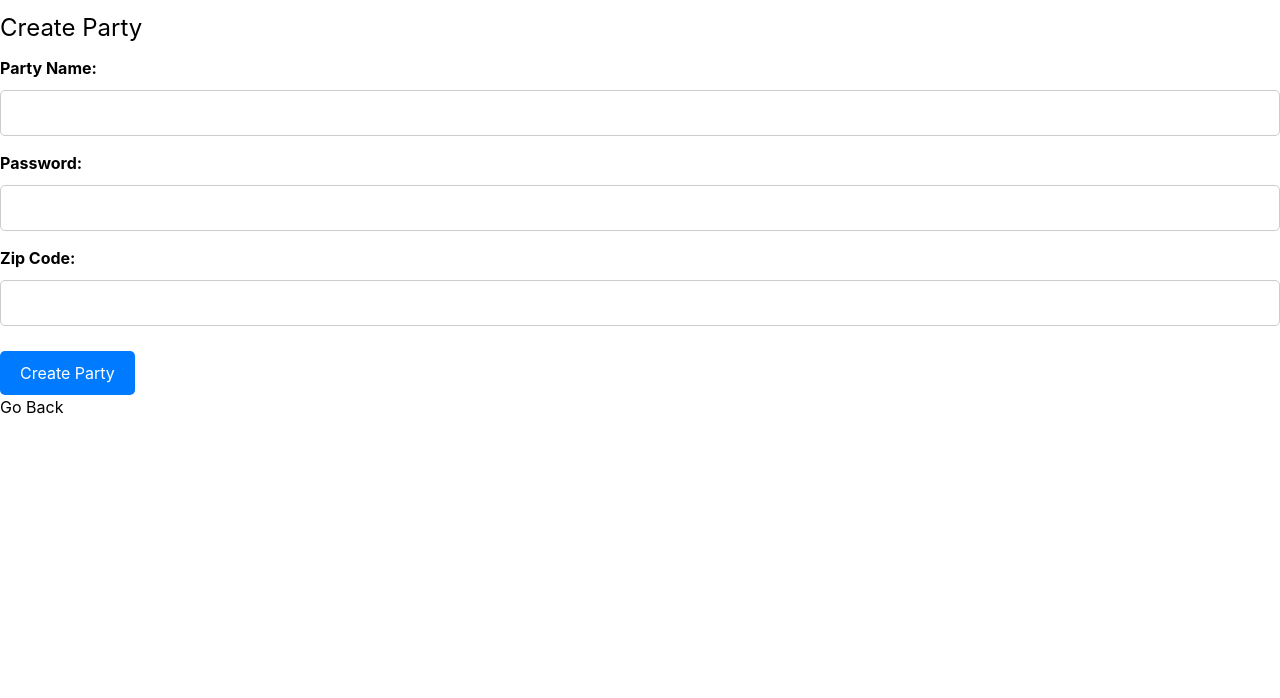
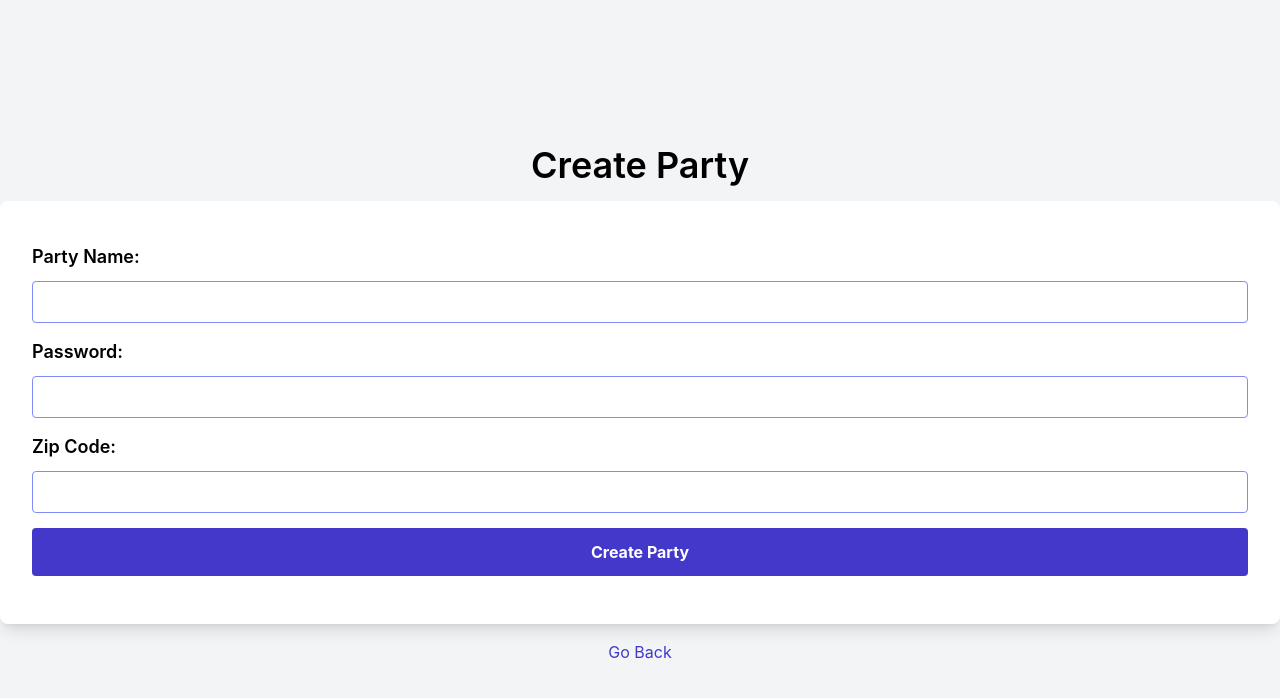
Before and after one commit to amyma13/chickenTinder, a React (Create React App) app in the folder chicken-tinder/: page /createParty in a window 1280 px wide. Shown: the top 698 px of the page. Built offline with nearby package versions, Linux system fonts and the light colour scheme.

Commit message:
new style applied to create party, view and edit profile

```diff
--- a/chicken-tinder/src/createParty.js
+++ b/chicken-tinder/src/createParty.js
@@ -65,43 +65,55 @@ function CreateParty() {
 
 
   return (
-    <div className="create-party-container">
-      <h1>Create Party</h1>
+    <div className="bg-gray-100 min-h-screen flex flex-col items-center justify-center">
+      <h1 className="text-4xl font-semibold mt-2 mb-4">
+        Create Party
+      </h1>
+      <div className="container mx-auto bg-white p-8 rounded-lg shadow-lg">
         <form onSubmit={handleSubmit}>
-        <div className="form-group">
-          <label>Party Name:</label>
+          <div className="form-group mb-4">
+            <label className="text-lg font-semibold">Party Name:</label>
             <input
               type="text"
               name="partyName"
               value={formData.partyName}
               onChange={handleChange}
               required
+              className="text-gray-700 border border-indigo-400 rounded w-full py-2 px-3"
             />
           </div>
-        <div className="form-group">
-          <label>Password:</label>
+          <div className="form-group mb-4">
+            <label className="text-lg font-semibold">Password:</label>
             <input
               type="password"
               name="password"
               value={formData.password}
               onChange={handleChange}
               required
+              className="text-gray-700 border border-indigo-400 rounded w-full py-2 px-3"
             />
           </div>
-        <div className="form-group">
-          <label>Zip Code:</label>
+          <div className="form-group mb-4">
+            <label className="text-lg font-semibold">Zip Code:</label>
             <input
-            type="text" // Changed type to 'text'
+              type="text"
               name="zipcode"
               value={formData.zipcode}
               onChange={handleChange}
               required
+              className="text-gray-700 border border-indigo-400 rounded w-full py-2 px-3"
             />
           </div>
-        <button type="submit" className="submit-button">Create Party</button>
+          <button
+            type="submit"
+            className="bg-indigo-700 hover:bg-purple-700 text-white font-bold py-3 px-4 rounded w-full"
+          >
+            Create Party
+          </button>
         </form>
-      <div>{success}</div>
-      <Link to="/homepage">Go Back</Link>
+        <div className="text-indigo-700 mt-4">{success}</div>
+      </div>
+      <Link to="/homepage" className="text-indigo-700 mt-4">Go Back</Link>
     </div>
   );
 }
--- a/chicken-tinder/src/profile.js
+++ b/chicken-tinder/src/profile.js
@@ -14,26 +14,26 @@ function Profile() {
         console.log(auth.currentUser.email);
         const docUserInfo = await getDoc(docUsers);
         console.log("Doc Data:", docUserInfo.data());
-        if (docUserInfo.exists()){
+        if (docUserInfo.exists()) {
           //setMyParties(docParties.data().party)
           const dat = docUserInfo.data();
           console.log("Got it");
           let name = "";
           let city = "";
-            let zipCode ="";
-            if ('name' in dat){
+          let zipCode = "";
+          if ('name' in dat) {
             name = dat.name;
           }
-            else{
+          else {
             name = auth.currentUser.displayName;
           }
-            if ('city' in dat){
+          if ('city' in dat) {
             city = dat.city;
           }
-            if ('zipCode' in dat){
+          if ('zipCode' in dat) {
             zipCode = dat.city;
           }
-            setFormData({name: name, city: city, zipCode: zipCode});
+          setFormData({ name: name, city: city, zipCode: zipCode });
 
         } else {
           console.log("User not found")
@@ -43,7 +43,7 @@ function Profile() {
       }
     };
     fetchUserInfo();
-  },[])
+  }, [])
 
   const [formData, setFormData] = useState({
     name: '',
@@ -76,50 +76,61 @@ function Profile() {
       });
       console.log("profile updated");
     }
-    catch (error){
-      console.log("Error: "+error);
+    catch (error) {
+      console.log("Error: " + error);
     }
     history.push("/viewProfile");
   };
 
   return (
-    <div className="profile-container">
-      <h1>Profile</h1>
+    <div className="bg-gray-100 min-h-screen flex flex-col items-center justify-center">
+      <h1 className="text-4xl font-semibold mt-2 mb-4">
+        Profile
+      </h1>
+      <div className="container mx-auto bg-white p-8 rounded-lg shadow-lg">
         <form onSubmit={handleSubmit}>
-        <div className="form-group">
-          <label>Name:</label>
+          <div className="form-group mb-4">
+            <label className="text-lg font-semibold">Name:</label>
             <input
               type="text"
               name="name"
               value={formData.name}
               onChange={handleChange}
               required
+              className="text-gray-700 border border-indigo-400 rounded w-full py-2 px-3"
             />
           </div>
-        <div className="form-group">
-          <label>Current City:</label>
+          <div className="form-group mb-4">
+            <label className="text-lg font-semibold">Current City:</label>
             <input
               type="text"
               name="city"
               value={formData.city}
               onChange={handleChange}
               required
+              className="text-gray-700 border border-indigo-400 rounded w-full py-2 px-3"
             />
           </div>
-        <div className="form-group">
-          <label>Zip Code:</label>
+          <div className="form-group mb-4">
+            <label className="text-lg font-semibold">Zip Code:</label>
             <input
               type="text"
               name="zipCode"
               value={formData.zipCode}
               onChange={handleChange}
               required
+              className="text-gray-700 border border-indigo-400 rounded w-full py-2 px-3"
             />
           </div>
-        <button type="submit" className="submit-button">Submit</button>
+          <button
+            type="submit"
+            className="bg-indigo-700 hover:bg-purple-700 text-white font-bold py-3 px-4 rounded w-full"
+          >
+            Submit
+          </button>
         </form>
-
-      <Link to="/viewProfile">Go Back</Link>
+      </div>
+      <Link to="/viewProfile" className="text-indigo-700 mt-4">Go Back</Link>
     </div>
   );
 }
--- a/chicken-tinder/src/viewProfile.js
+++ b/chicken-tinder/src/viewProfile.js
@@ -24,20 +24,20 @@ function ViewProfile() {
         console.log(auth.currentUser.email);
         const docUserInfo = await getDoc(docUsers);
         console.log("Doc Data: ", docUserInfo.data());
-        if (docUserInfo.exists()){
+        if (docUserInfo.exists()) {
           //setMyParties(docParties.data().party)
           const dat = docUserInfo.data();
           console.log("Got it");
-            if ('name' in dat){
+          if ('name' in dat) {
             setName(dat.name);
           }
-            else{
+          else {
             setName(auth.currentUser.displayName)
           }
-            if ('city' in dat){
+          if ('city' in dat) {
             setCity(dat.city);
           }
-            if ('zipCode' in dat){
+          if ('zipCode' in dat) {
             setZipCode(dat.zipCode);
           }
 
@@ -49,26 +49,38 @@ function ViewProfile() {
       }
     };
     fetchUserInfo();
-  },[])
+  }, [])
 
   return (
-    <div className="profile-container">
-    <div>
-      <h1>Profile</h1>
-        <div className="form-group">
-          <label>Name:</label><div>{name}</div>
+    <div className="bg-gray-100 min-h-screen flex flex-col items-center justify-center">
+      <h1 className="text-4xl font-semibold mt-2 mb-4">
+        Profile
+      </h1>
+      <div className="container mx-auto bg-white p-8 rounded-lg shadow-lg">
+        <div className="form-group mb-4">
+          <label className="text-lg font-semibold">Name:</label>
+          <div className="text-gray-700">{name}</div>
         </div>
-        <div className="form-group">
-          <label>Current City:</label><div>{city}</div>
+        <div className="form-group mb-4">
+          <label className="text-lg font-semibold">Current City:</label>
+          <div className="text-gray-700">{city}</div>
         </div>
-        <div className="form-group">
-          <label>Zip Code:</label><div>{zipCode}</div>
+        <div className="form-group mb-4">
+          <label className="text-lg font-semibold">Zip Code:</label>
+          <div className="text-gray-700">{zipCode}</div>
         </div>
-        <button type="submit" className="submit-button" onClick={navigateToProfile}>Edit Profile</button>
+        <button
+          className="bg-indigo-700 hover:bg-purple-700 text-white font-bold py-3 px-4 rounded w-full"
+          onClick={navigateToProfile}
+        >
+          Edit Profile
+        </button>
       </div>
-      <Link to="/homepage">Go Back</Link>
+      <Link to="/homepage" className="text-indigo-700 mt-4">Go Back</Link>
     </div>
+
   );
 }
 
+
 export default ViewProfile;
```
Lines whose indentation alone changed are shown as unchanged.
